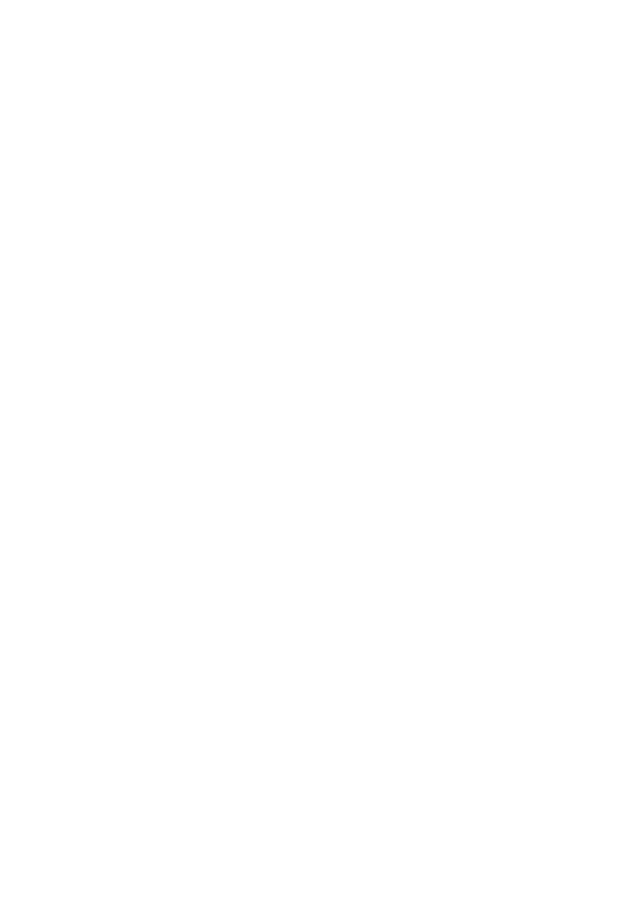
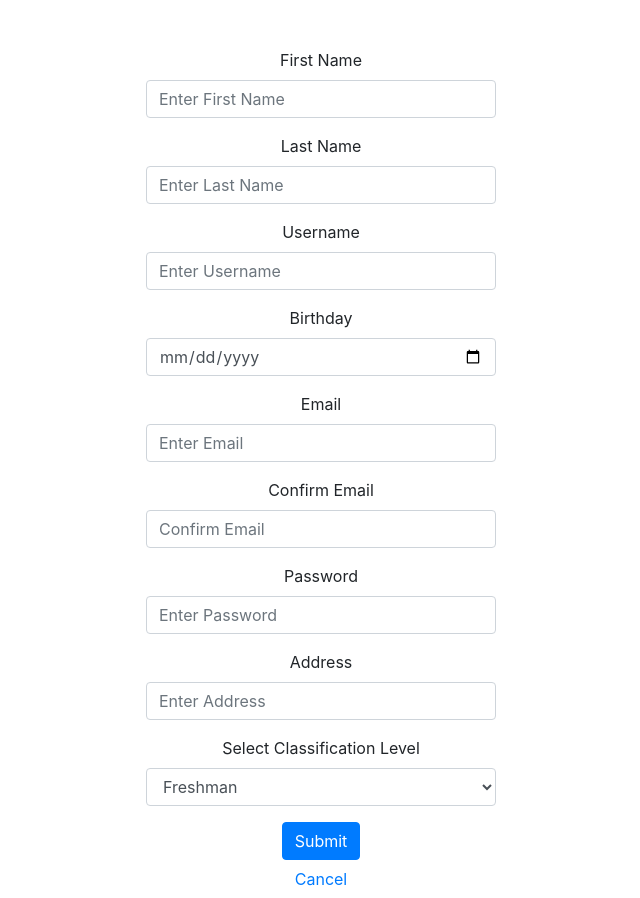
Before and after one commit to Columbus19/team-3, a plain HTML site: page Views/student_register.html in a window 1280 px wide. Shown: the whole page, without its empty margins (319-959 px from the left). Before the commit the page ends 800 px from the top, so only its background shows below. Drawn offline with nearby package versions, Linux system fonts and the light colour scheme.

Commit message:
updated student register

```diff
--- a/Views/student_register.html
+++ b/Views/student_register.html
@@ -1,22 +1,67 @@
-<!doctype html>
+<!DOCTYPE html>
 <html lang="en">
-  <head>
-    <!-- Required meta tags -->
-    <meta charset="utf-8">
-    <meta name="viewport" content="width=device-width, initial-scale=1, shrink-to-fit=no">
+<head>
+    <title>Register</title>
+    <link rel="stylesheet" href="https://stackpath.bootstrapcdn.com/bootstrap/4.3.1/css/bootstrap.min.css" integrity="sha384-ggOyR0iXCbMQv3Xipma34MD+dH/1fQ784/j6cY/iJTQUOhcWr7x9JvoRxT2MZw1T" crossorigin="anonymous">
+</head>
+<body>
+    <div class="container">
+        <br>
+        <br>
+        <div class="row justify-content-md-center">
+            <div class="col-md-4 col-md-offset-4">
+                <form method="POST" action="">
+                  <div class="text-center">
 
-    <!-- Bootstrap CSS -->
-    <link rel="stylesheet" href="https://stackpath.bootstrapcdn.com/bootstrap/4.3.1/css/bootstrap.min.css" integrity="sha384-ggOyR0iXCbMQv3Xipma34MD+dH/1fQ784/j6cY/iJTQUOhcWr7x9JvoRxT2MZw1T" crossorigin="anonymous">
-
-    <title>New Student Register</title>
-  </head>
-  <body>
-    <h1></h1>
-
-    <!-- Optional JavaScript -->
-    <!-- jQuery first, then Popper.js, then Bootstrap JS -->
-    <script src="https://code.jquery.com/jquery-3.3.1.slim.min.js" integrity="sha384-q8i/X+965DzO0rT7abK41JStQIAqVgRVzpbzo5smXKp4YfRvH+8abtTE1Pi6jizo" crossorigin="anonymous"></script>
-    <script src="https://cdnjs.cloudflare.com/ajax/libs/popper.js/1.14.7/umd/popper.min.js" integrity="sha384-UO2eT0CpHqdSJQ6hJty5KVphtPhzWj9WO1clHTMGa3JDZwrnQq4sF86dIHNDz0W1" crossorigin="anonymous"></script>
-    <script src="https://stackpath.bootstrapcdn.com/bootstrap/4.3.1/js/bootstrap.min.js" integrity="sha384-JjSmVgyd0p3pXB1rRibZUAYoIIy6OrQ6VrjIEaFf/nJGzIxFDsf4x0xIM+B07jRM" crossorigin="anonymous"></script>
-  </body>
+                        <div class="form-group">
+                          <label for="firstname">First Name</label>
+                          <input type="text" class="form-control" name="firstname" required placeholder="Enter First Name">
+                        </div>
+                        <div class="form-group">
+                          <label for="lastname">Last Name</label>
+                          <input type="text" class="form-control"  name="lastname" required placeholder="Enter Last Name">
+                        </div>
+                        <div class="form-group">
+                          <label for="username">Username</label>
+                          <input type="text" class="form-control"  name="username" required placeholder="Enter Username">
+                        </div>
+                        <div class="form-group">
+                          <label for="birthday">Birthday</label>
+                          <input type="date" class="form-control" name="birthday" required placeholder="Enter Birthday">
+                        </div>
+                        <div class="form-group">
+                          <label for="email">Email</label>
+                          <input type="email" class="form-control" name="email" required placeholder="Enter Email">
+                        </div>
+                        <div class="form-group">
+                            <label for="Confirm email"> Confirm Email</label>
+                            <input type="Confirm email" class="form-control" name="Confirm email" required placeholder="Confirm Email">
+                          </div>
+                        <div class="form-group">
+                          <label for="password">Password</label>
+                          <input type="password" class="form-control" name="password" required placeholder="Enter Password">
+                        </div>
+                        <div class="form-group">
+                          <label for="address">Address</label>
+                          <input type="text" class="form-control" name="address" required placeholder="Enter Address">
+                        </div>
+                        <div class="form-group">
+                            <label for="level">Select Classification Level</label>
+                            <select class="form-control" name="level" required>
+                              <option>Freshman</option>
+                              <option>Sophomore</option>
+                              <option>Junior</option>
+                              <option>Senior</option>
+                            </select>
+                          </div>
+                          <button type="submit" class="btn btn-primary" value="save">Submit</button>
+                          <div>
+                            <button type="button" class="btn btn-link"><a href="Login">Cancel<a></button>
+                          </div>
+                      </form>
+                </form>
+            </div>
+        </div>
+    </div>
+</body>
 </html>
```
